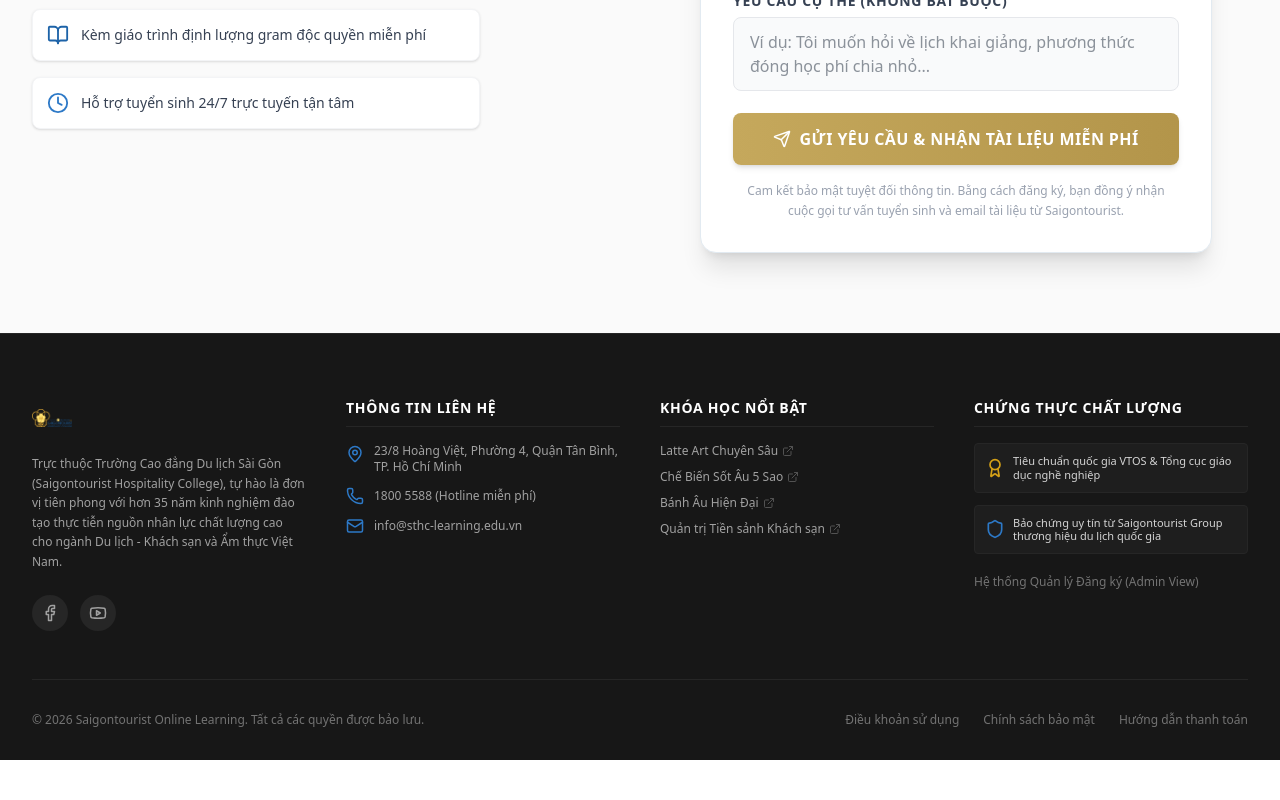
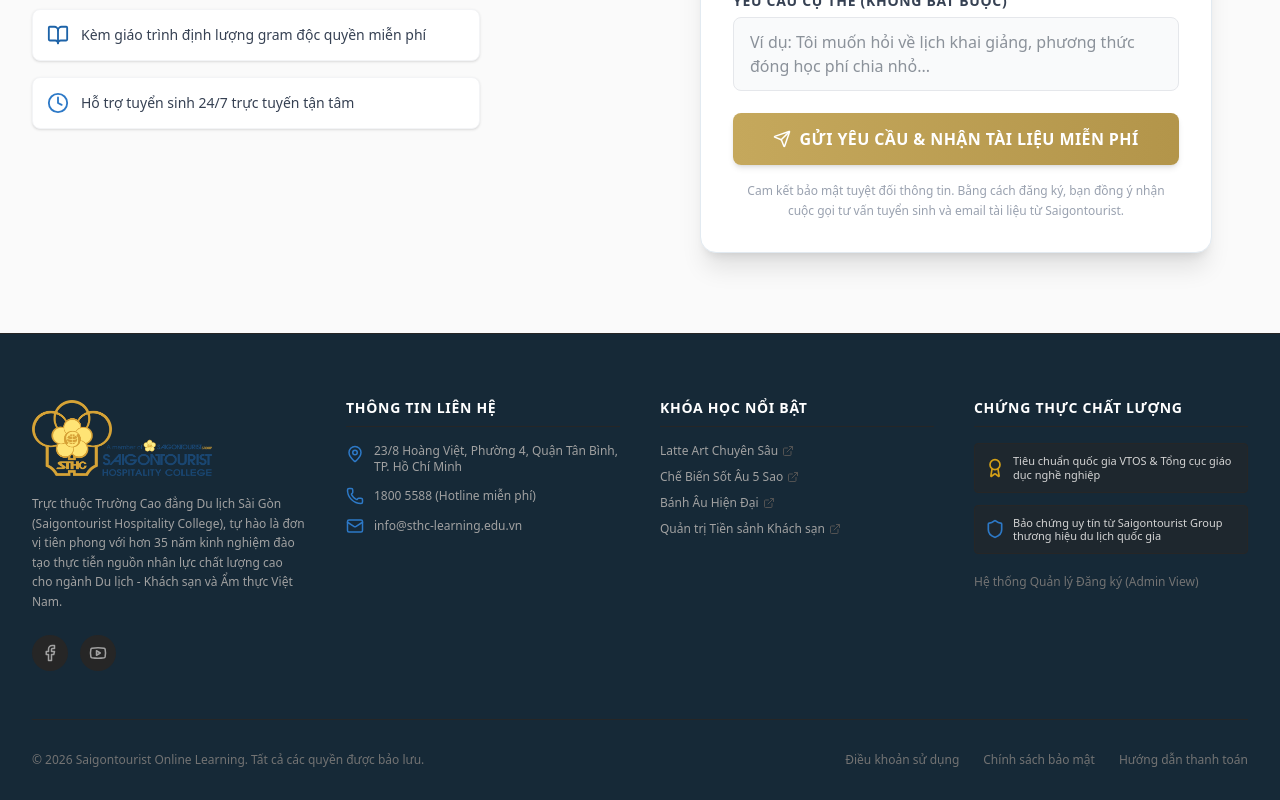
Before and after one commit to phuongdvsthc/OnlineSTHC, a React (Vite) app: page / in a window 1280 px wide. Shown: the part 8139-8939 px from the top of the page. Before the commit the page ends 8899 px from the top, so only its background shows below. Built offline with nearby package versions, Linux system fonts and the light colour scheme.

Commit message:
style(footer): update logo dimensions and background color
Adjusted footer background color and redefined logo dimensions to improve layout consistency.

```diff
--- a/src/components/Footer.tsx
+++ b/src/components/Footer.tsx
@@ -9,7 +9,7 @@
   const currentYear = new Date().getFullYear();
 
   return (
-    <footer id="main-footer" className="bg-neutral-900 text-neutral-300 border-t border-neutral-800">
+    <footer id="main-footer" className="text-neutral-300 border-t border-neutral-800" style={{ backgroundColor: "#162937" }}>
       <div className="max-w-7xl mx-auto px-4 sm:px-6 lg:px-8 pt-16 pb-8">
         <div className="grid grid-cols-1 md:grid-cols-4 gap-10">
           {/* Brand and Description */}
@@ -18,7 +18,8 @@
               <img
                 src="/src/assets/images/regenerated_image_1783479369142.png"
                 alt="STHC Logo"
-                className="w-10 h-10 object-contain rounded"
+                className="object-contain rounded"
+                style={{ width: "180px", height: "80px" }}
                 referrerPolicy="no-referrer"
               />
             </div>
```
Also changed, not shown: src/assets/images/sthc_logo_1783479392261.jpg (deleted).
